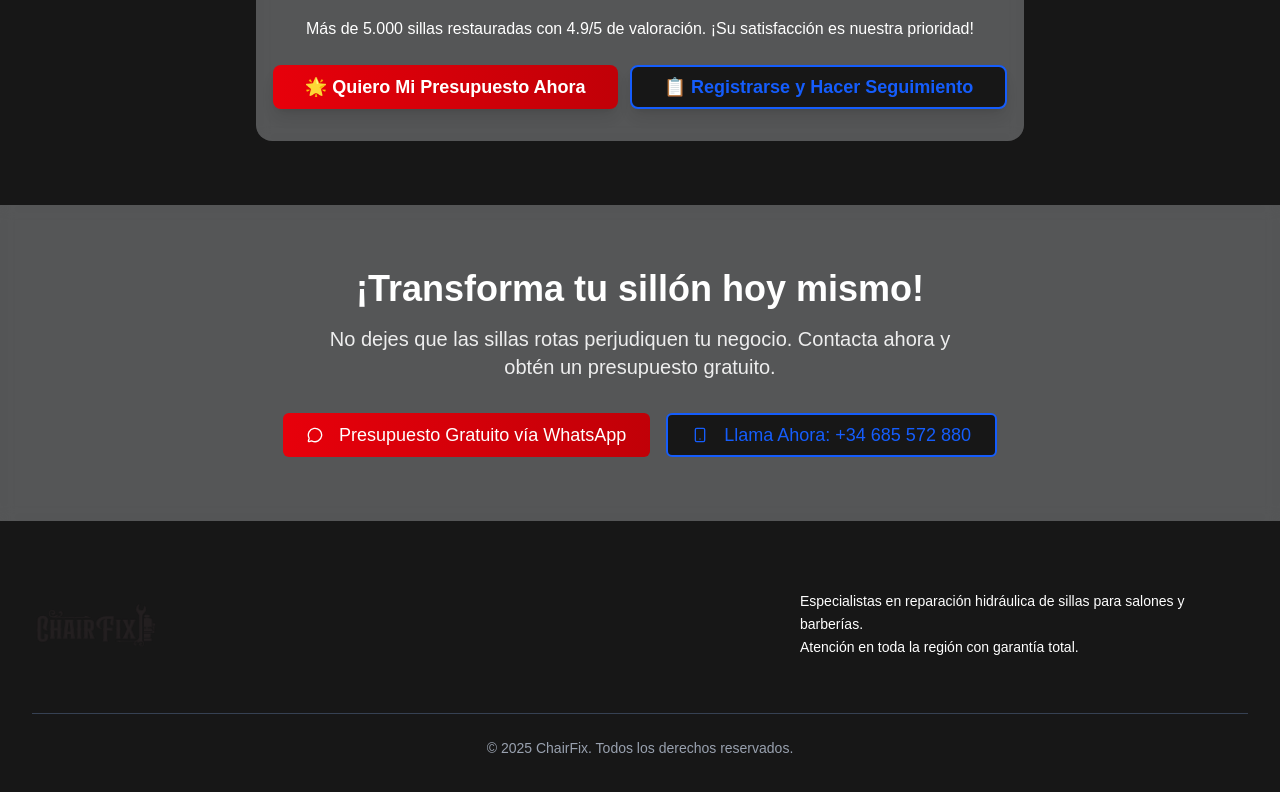
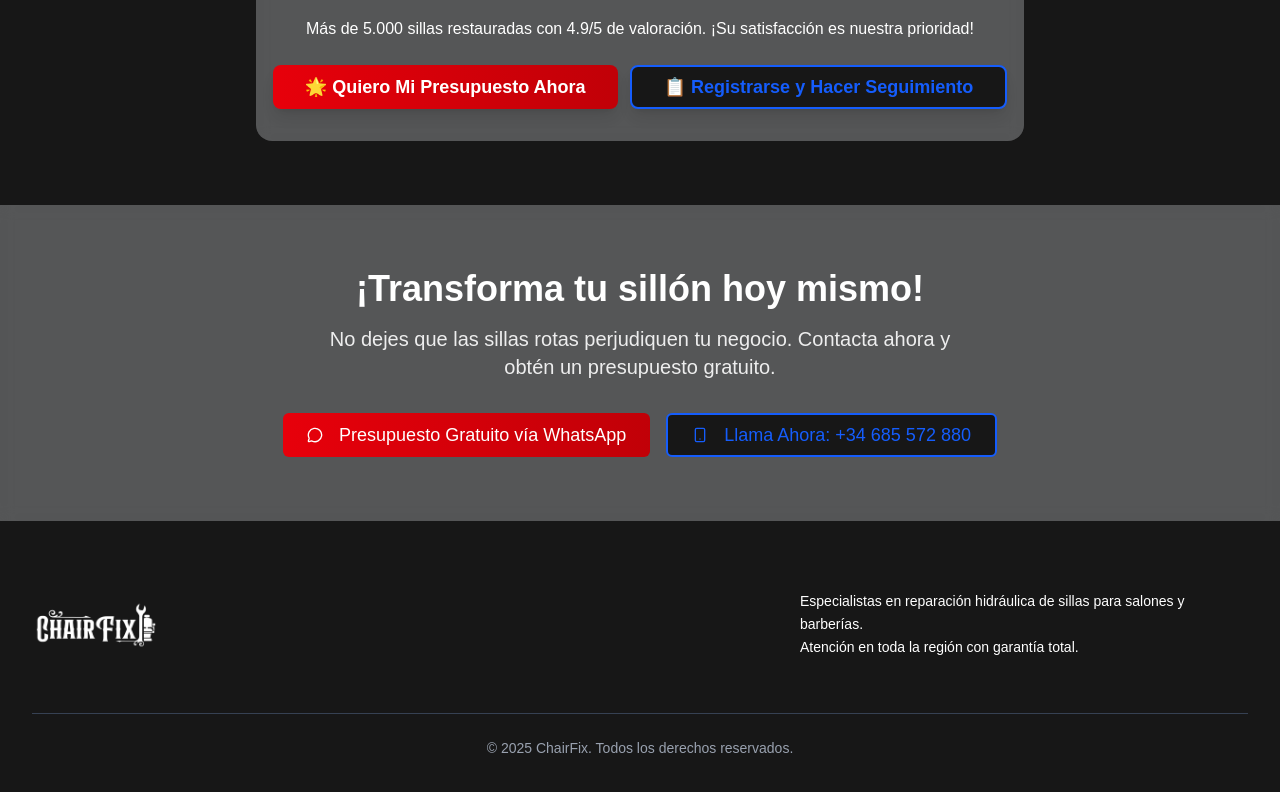
Before and after one commit to chairfix/chairfixAntoniel, a Next.js app: page / in a window 1280 px wide. Shown: the part 5092-5884 px from the top of the page. Built offline with nearby package versions, Linux system fonts and the light colour scheme; no server answers.

Commit message:
logo blanco

```diff
--- a/src/components/Footer.jsx
+++ b/src/components/Footer.jsx
@@ -12,7 +12,7 @@ function Footer() {
           {/* Logo */}
           <div className="flex justify-center md:justify-start w-full md:w-auto">
             <Image
-              src="/logo.png"
+              src="/logoc.png"
               alt="Logo de la empresa"
               width={120}
               height={120}
```
Also changed, not shown: public/Logoc.png (added).
